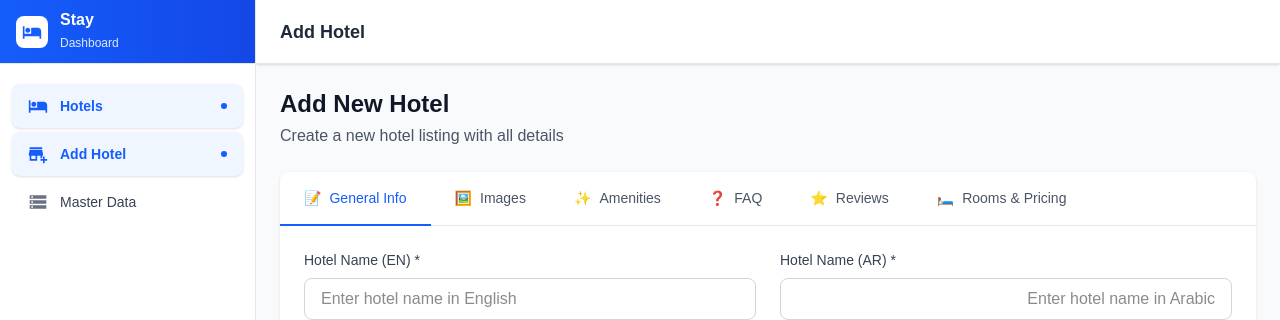
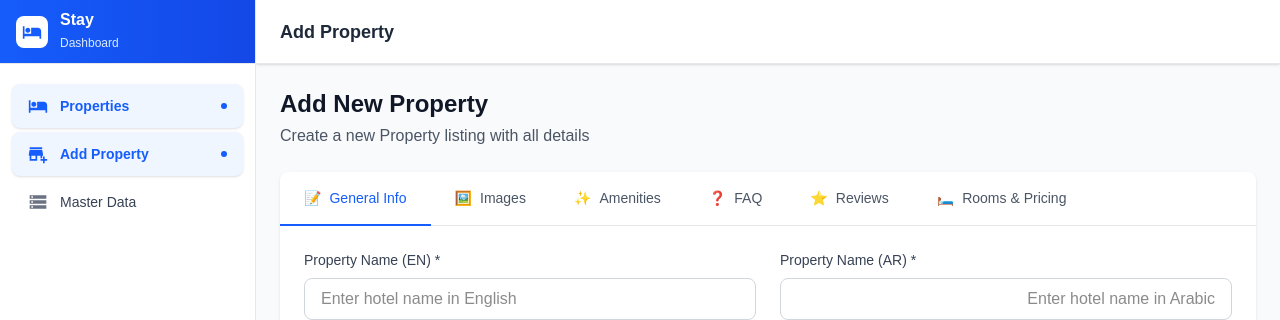
Before and after one commit to ifthikar2267/dashboard, a Next.js app: page /dashboard/hotels/add in a window 1280 px wide. Shown: the top 320 px of the page. Built offline with nearby package versions, Linux system fonts and the light colour scheme; no server answers; the database is empty.

Commit message:
first commit

```diff
--- a/app/dashboard/hotels/add/page.js
+++ b/app/dashboard/hotels/add/page.js
@@ -268,9 +268,9 @@ export default function AddHotelPage() {
 
       {/* Page Header */}
       <div>
-        <h1 className="text-2xl font-bold text-gray-900">Add New Hotel</h1>
+        <h1 className="text-2xl font-bold text-gray-900">Add New Property</h1>
         <p className="text-gray-600 mt-1">
-          Create a new hotel listing with all details
+          Create a new Property listing with all details
         </p>
       </div>
 
@@ -318,7 +318,7 @@ export default function AddHotelPage() {
                 <div className="grid grid-cols-1 md:grid-cols-2 gap-6">
                   <div>
                     <label className="block text-sm font-medium text-gray-700 mb-2">
-                      Hotel Name (EN) *
+                      Property Name (EN) *
                     </label>
                     <input
                       type="text"
@@ -332,7 +332,7 @@ export default function AddHotelPage() {
                   </div>
                   <div>
                     <label className="block text-sm font-medium text-gray-700 mb-2">
-                      Hotel Name (AR) *
+                      Property Name (AR) *
                     </label>
                     <input
                       type="text"
--- a/components/hotels/RoomsSection.jsx
+++ b/components/hotels/RoomsSection.jsx
@@ -269,7 +269,6 @@ export default function RoomsSection({ rooms = [], onChange }) {
                   <section aria-label="Room configuration">
                     <Typography
                       variant="subtitle2"
-                      color="text.secondary"
                       fontWeight={600}
                       sx={{ mb: 2 }}
                     >
@@ -351,7 +350,7 @@ export default function RoomsSection({ rooms = [], onChange }) {
                       fontWeight={600}
                       sx={{ mb: 1.5 }}
                     >
-                      Image URLs
+                      Images
                     </Typography>
                     <div className="grid grid-cols-1 md:grid-cols-3 gap-4 items-end">
                       <div className="md:col-span-2">
@@ -573,7 +572,7 @@ export default function RoomsSection({ rooms = [], onChange }) {
                                     <TextField
                                       fullWidth
                                       size="small"
-                                      label="Base Price"
+                                      label="Seling Price"
                                       type="number"
                                       inputProps={{ min: 0, step: 0.01 }}
                                       value={pkgSafe.base_price ?? ""}
--- a/components/layout/Header.jsx
+++ b/components/layout/Header.jsx
@@ -5,8 +5,8 @@ import { Menu } from '@mui/icons-material';
 
 // Map routes to page titles
 const pageTitles = {
-  '/dashboard/hotels': 'Hotels',
-  '/dashboard/hotels/add': 'Add Hotel',
+  '/dashboard/hotels': 'Properties',
+  '/dashboard/hotels/add': 'Add Property',
   '/dashboard/master-data': 'Master Data',
 };
 
--- a/components/layout/Sidebar.jsx
+++ b/components/layout/Sidebar.jsx
@@ -12,12 +12,12 @@ import {
 
 const menuItems = [
   {
-    label: 'Hotels',
+    label: 'Properties',
     icon: Hotel,
     path: '/dashboard/hotels',
   },
   {
-    label: 'Add Hotel',
+    label: 'Add Property',
     icon: AddBusiness,
     path: '/dashboard/hotels/add',
   },
```
